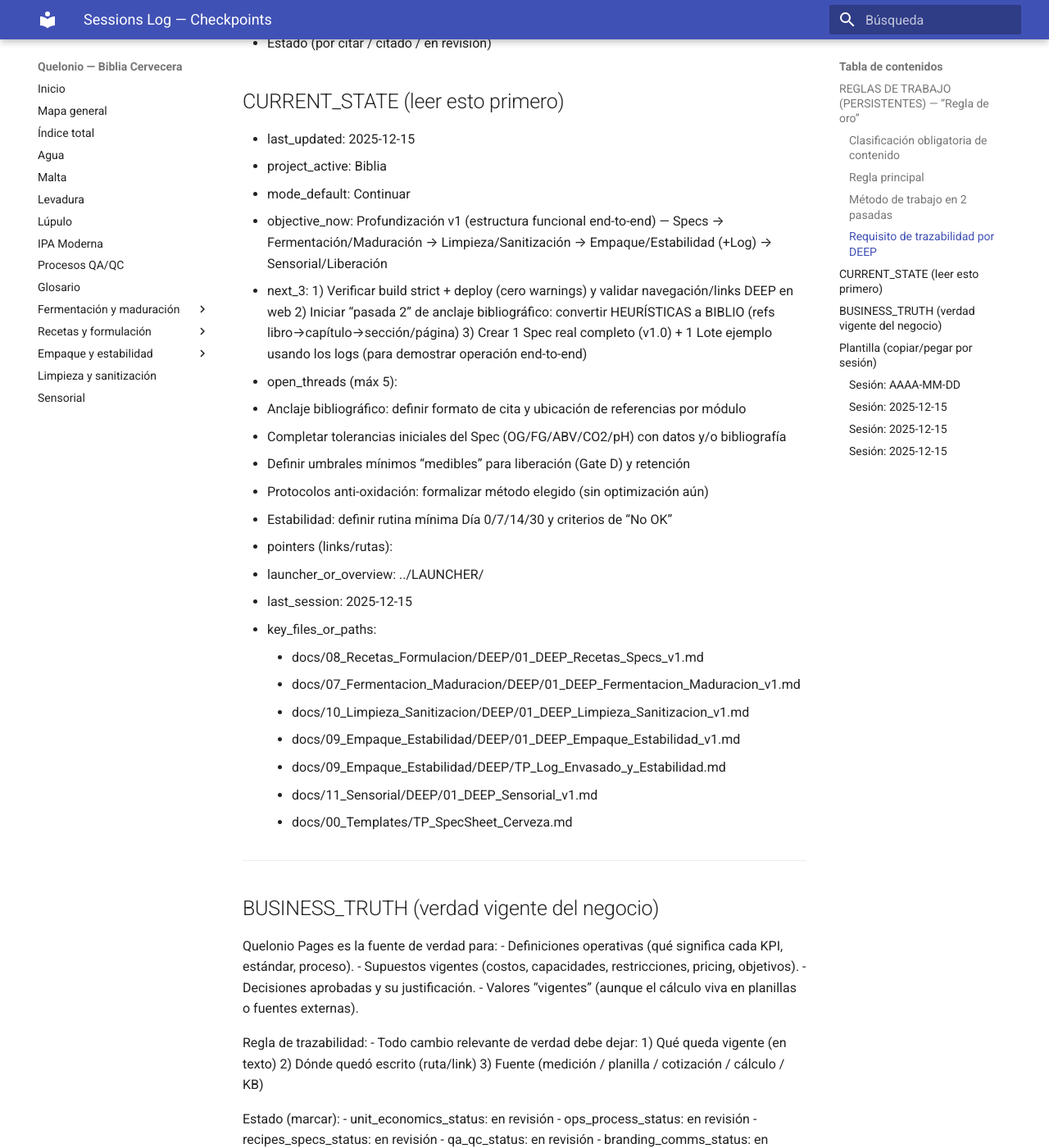
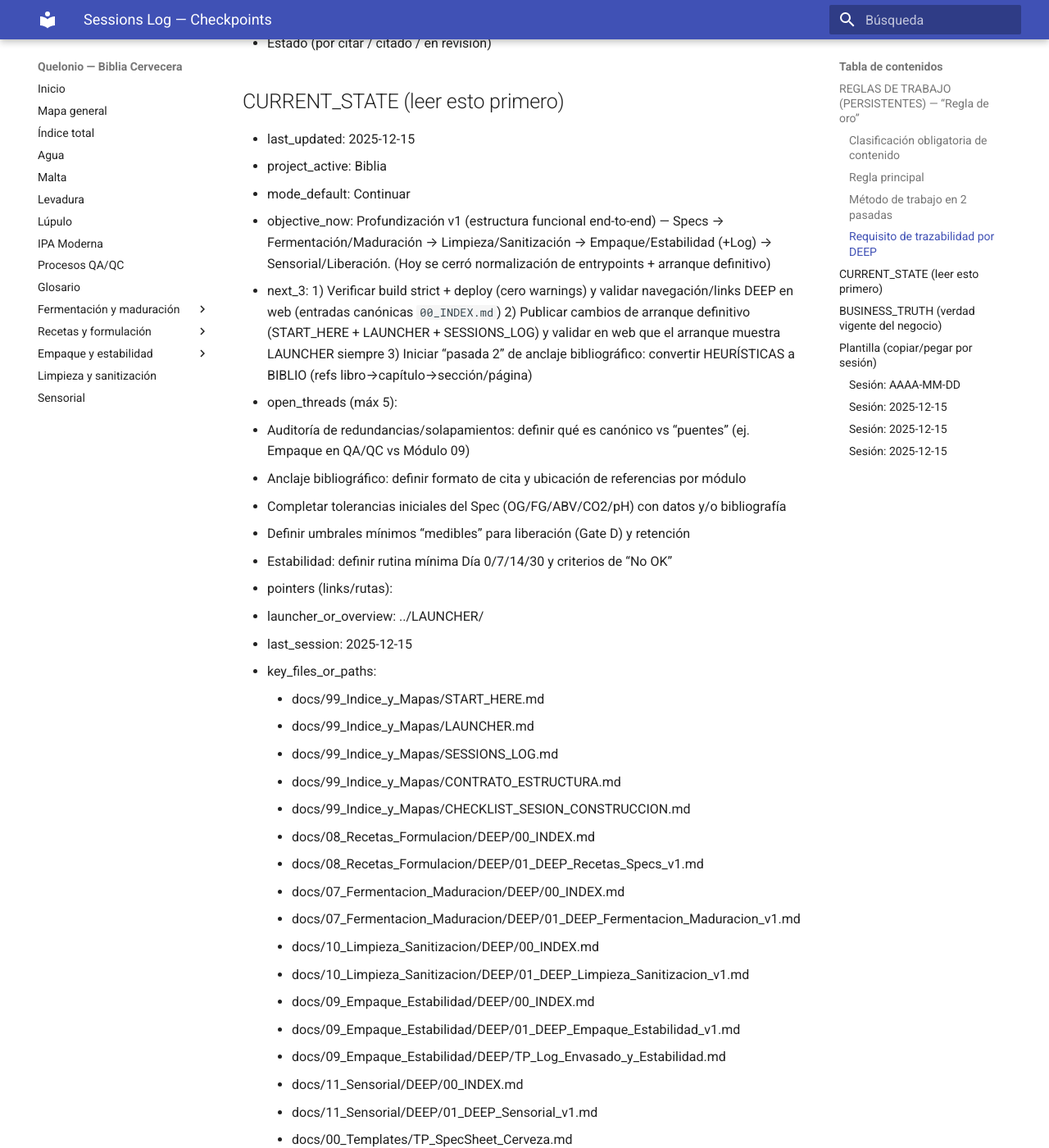
Before and after one commit to zumajuano-byte/quelonio-pages, an MkDocs documentation site: the page built from docs/99_Indice_y_Mapas/SESSIONS_LOG.md, in a window 1280 px wide and 1400 px high, scrolled down 1154 px. Shown: the whole window at 82% size. Built offline with MkDocs 1.6.1 and Material for MkDocs 9.7.7, drawn with Linux system fonts in a browser that asks for light colours; some of the changed text lies outside the part shown.

Commit message:
Arranque definitivo + normas: entrypoints y navegación canónica

```diff
--- a/docs/99_Indice_y_Mapas/SESSIONS_LOG.md
+++ b/docs/99_Indice_y_Mapas/SESSIONS_LOG.md
@@ -35,28 +35,40 @@ Objetivo: evitar ambigüedad entre “bibliografía” y “heurística operativ
 - last_updated: 2025-12-15
 - project_active: Biblia
 - mode_default: Continuar
-- objective_now: Profundización v1 (estructura funcional end-to-end) — Specs → Fermentación/Maduración → Limpieza/Sanitización → Empaque/Estabilidad (+Log) → Sensorial/Liberación
+- objective_now: Profundización v1 (estructura funcional end-to-end) — Specs → Fermentación/Maduración → Limpieza/Sanitización → Empaque/Estabilidad (+Log) → Sensorial/Liberación. (Hoy se cerró normalización de entrypoints + arranque definitivo)
 - next_3:
-  1) Verificar build strict + deploy (cero warnings) y validar navegación/links DEEP en web
-  2) Iniciar “pasada 2” de anclaje bibliográfico: convertir HEURÍSTICAS a BIBLIO (refs libro→capítulo→sección/página)
-  3) Crear 1 Spec real completo (v1.0) + 1 Lote ejemplo usando los logs (para demostrar operación end-to-end)
+  1) Verificar build strict + deploy (cero warnings) y validar navegación/links DEEP en web (entradas canónicas `00_INDEX.md`)
+   2) Publicar cambios de arranque definitivo (START_HERE + LAUNCHER + SESSIONS_LOG) y validar en web que el arranque muestra LAUNCHER siempre
+  3) Iniciar “pasada 2” de anclaje bibliográfico: convertir HEURÍSTICAS a BIBLIO (refs libro→capítulo→sección/página)
 - open_threads (máx 5):
+  - Auditoría de redundancias/solapamientos: definir qué es canónico vs “puentes” (ej. Empaque en QA/QC vs Módulo 09)
   - Anclaje bibliográfico: definir formato de cita y ubicación de referencias por módulo
   - Completar tolerancias iniciales del Spec (OG/FG/ABV/CO2/pH) con datos y/o bibliografía
   - Definir umbrales mínimos “medibles” para liberación (Gate D) y retención
-  - Protocolos anti-oxidación: formalizar método elegido (sin optimización aún)
   - Estabilidad: definir rutina mínima Día 0/7/14/30 y criterios de “No OK”
 - pointers (links/rutas):
   - launcher_or_overview: ../LAUNCHER/
   - last_session: 2025-12-15
   - key_files_or_paths:
+    - docs/99_Indice_y_Mapas/START_HERE.md
+    - docs/99_Indice_y_Mapas/LAUNCHER.md
+    - docs/99_Indice_y_Mapas/SESSIONS_LOG.md
+    - docs/99_Indice_y_Mapas/CONTRATO_ESTRUCTURA.md
+    - docs/99_Indice_y_Mapas/CHECKLIST_SESION_CONSTRUCCION.md
+    - docs/08_Recetas_Formulacion/DEEP/00_INDEX.md
     - docs/08_Recetas_Formulacion/DEEP/01_DEEP_Recetas_Specs_v1.md
+    - docs/07_Fermentacion_Maduracion/DEEP/00_INDEX.md
     - docs/07_Fermentacion_Maduracion/DEEP/01_DEEP_Fermentacion_Maduracion_v1.md
+    - docs/10_Limpieza_Sanitizacion/DEEP/00_INDEX.md
     - docs/10_Limpieza_Sanitizacion/DEEP/01_DEEP_Limpieza_Sanitizacion_v1.md
+    - docs/09_Empaque_Estabilidad/DEEP/00_INDEX.md
     - docs/09_Empaque_Estabilidad/DEEP/01_DEEP_Empaque_Estabilidad_v1.md
     - docs/09_Empaque_Estabilidad/DEEP/TP_Log_Envasado_y_Estabilidad.md
+    - docs/11_Sensorial/DEEP/00_INDEX.md
     - docs/11_Sensorial/DEEP/01_DEEP_Sensorial_v1.md
     - docs/00_Templates/TP_SpecSheet_Cerveza.md
+   - last_commit_note: dc00fff (normalización entrypoints publicada) + cambios locales pendientes (arranque definitivo / launcher / sessions_log) aún sin publicar
+
 
 ---
 
```
Also changed, not shown: docs/99_Indice_y_Mapas/CONTRATO_ESTRUCTURA.md (+6 -0 lines), docs/99_Indice_y_Mapas/Mapa_General_Quelonio.md (+4 -0 lines), docs/99_Indice_y_Mapas/START_HERE.md (+4 -3 lines), docs/index.md (+4 -0 lines).
